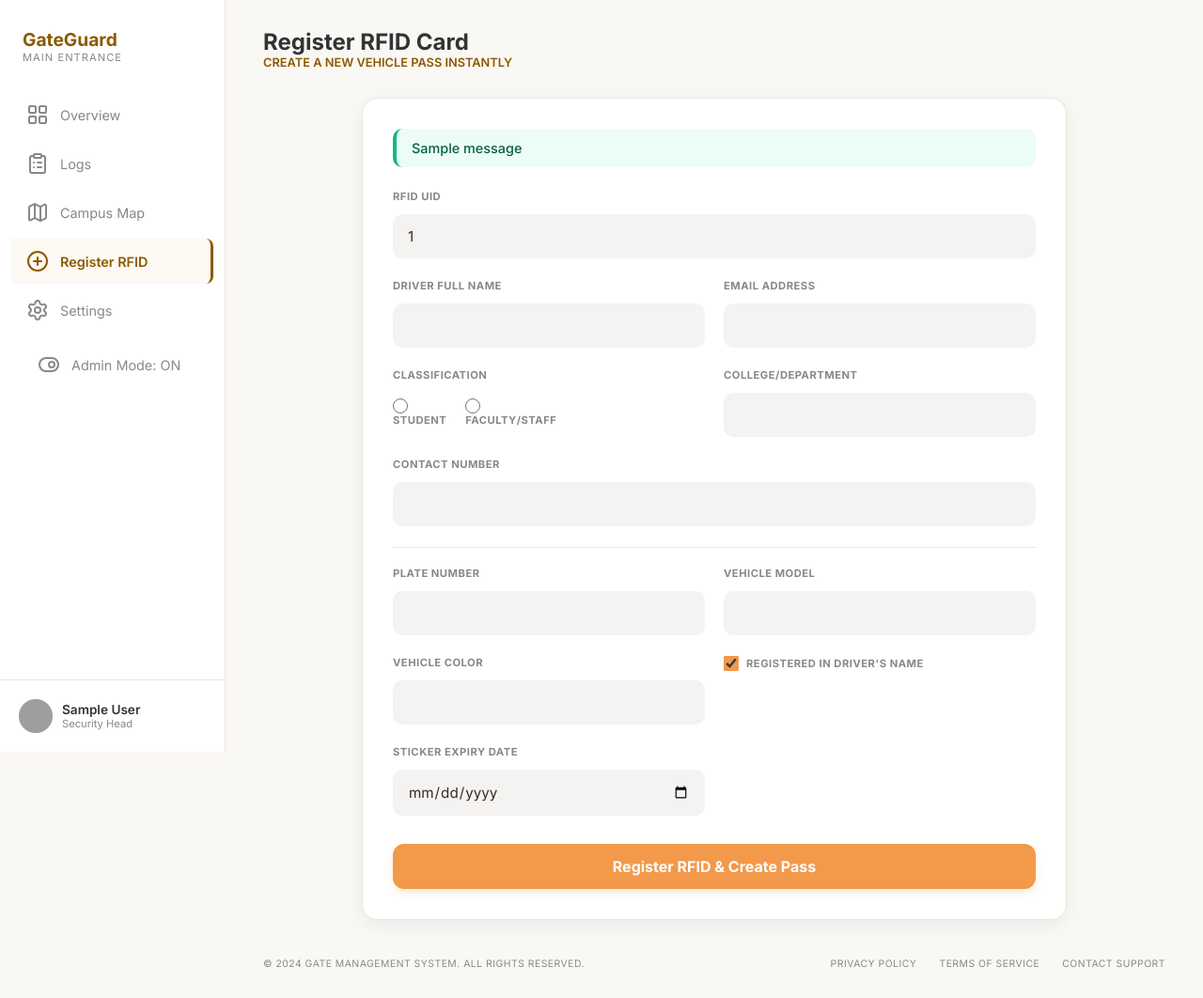
After one commit to Hansyel-droid/Pal_Gate, a Django app: page /gate/register-rfid/ in a window 1280 px wide. The commit adds this page. Shown: the whole page at 94% size. Run offline with Django 5.2, Linux system fonts and the light colour scheme; a user stored in the database is signed in; tables that the repository leaves empty hold one stand-in row (values such as "Sample post"); one stand-in notice (Sample message) is shown; grey boxes are pictures that could not be loaded.

Commit message:
add Id registration

```diff
--- a/api/urls.py
+++ b/api/urls.py
@@ -5,4 +5,6 @@ app_name = 'api'
 
 urlpatterns = [
     path('scan/', views.scan, name='scan'),
+    path('register-uid/', views.register_uid, name='register_uid'),
+    path('admin-status/', views.admin_status, name='admin_status'),
 ]
--- a/config/settings/base.py
+++ b/config/settings/base.py
@@ -48,6 +48,7 @@ TEMPLATES = [
                 'django.template.context_processors.request',
                 'django.contrib.auth.context_processors.auth',
                 'django.contrib.messages.context_processors.messages',
+                'gate_guard.context_processors.system_config',
             ],
         },
     },
--- /dev/null
+++ b/gate_guard/context_processors.py
@@ -0,0 +1,4 @@
+from .models import SystemConfig
+
+def system_config(request):
+    return {'system_config': SystemConfig.load()}
--- a/gate_guard/forms.py
+++ b/gate_guard/forms.py
@@ -11,3 +11,63 @@ class OfficerProfileForm(forms.ModelForm):
             'employee_id': forms.TextInput(attrs={'class': 'settings-input', 'readonly': 'readonly'}),
             'contact_number': forms.TextInput(attrs={'class': 'settings-input'}),
         }
+
+
+class RFIDRegistrationForm(forms.Form):
+    rfid_uid = forms.CharField(
+        max_length=100,
+        label='RFID UID',
+        widget=forms.TextInput(attrs={'class': 'form-input', 'placeholder': 'e.g. 04A1B2C3D4'})
+    )
+    driver_name = forms.CharField(
+        max_length=150,
+        label='Driver Full Name',
+        widget=forms.TextInput(attrs={'class': 'form-input'})
+    )
+    email = forms.EmailField(
+        required=True,
+        label='Driver Email (Login)',
+        widget=forms.EmailInput(attrs={'class': 'form-input'})
+    )
+    classification = forms.ChoiceField(
+        choices=[('student', 'Student'), ('faculty', 'Faculty/Staff')],
+        label='Classification',
+        widget=forms.RadioSelect(attrs={'class': 'radio-group'})
+    )
+    college_department = forms.CharField(
+        max_length=100,
+        required=False,
+        label='College / Department',
+        widget=forms.TextInput(attrs={'class': 'form-input'})
+    )
+    contact_number = forms.CharField(
+        max_length=15,
+        required=False,
+        label='Contact Number',
+        widget=forms.TextInput(attrs={'class': 'form-input'})
+    )
+    plate_number = forms.CharField(
+        max_length=20,
+        label='Plate Number',
+        widget=forms.TextInput(attrs={'class': 'form-input'})
+    )
+    vehicle_model = forms.CharField(
+        max_length=100,
+        label='Vehicle Model',
+        widget=forms.TextInput(attrs={'class': 'form-input'})
+    )
+    vehicle_color = forms.CharField(
+        max_length=50,
+        label='Vehicle Color',
+        widget=forms.TextInput(attrs={'class': 'form-input'})
+    )
+    is_owner = forms.BooleanField(
+        required=False,
+        initial=True,
+        label="Vehicle registered in driver's name?",
+        widget=forms.CheckboxInput(attrs={'class': 'checkbox'})
+    )
+    expiry_date = forms.DateField(
+        widget=forms.DateInput(attrs={'type': 'date', 'class': 'form-input'}),
+        label='Sticker Expiry Date'
+    )
--- a/gate_guard/urls.py
+++ b/gate_guard/urls.py
@@ -11,4 +11,6 @@ urlpatterns = [
     path('settings/', views.settings, name='settings'),
     path('incident/<int:log_id>/', views.incident_report, name='incident_report'),
     path('incident/<int:log_id>/pdf/', views.download_incident_pdf, name='download_incident_pdf'),
+    path('register-rfid/', views.register_rfid, name='register_rfid'),
+    path('toggle-admin/', views.toggle_admin_mode, name='toggle_admin_mode'),
 ]
--- a/gate_guard/views.py
+++ b/gate_guard/views.py
@@ -4,15 +4,16 @@ from django.contrib import messages
 from django.contrib.auth import update_session_auth_hash
 from django.contrib.auth.forms import PasswordChangeForm
 from django.utils import timezone
-from datetime import timedelta, datetime
+from datetime import timedelta, datetime, date
 from django.db.models import Q, Count
 from django.core.paginator import Paginator
 from django.http import HttpResponse
 import csv
 
-from .models import GateLog
-from sticker_portal.models import StickerApplication
-from .forms import OfficerProfileForm
+from accounts.models import User
+from .models import GateLog, RFIDTag, PendingRFIDRegistration, SystemConfig
+from sticker_portal.models import StickerApplication, Vehicle
+from .forms import OfficerProfileForm, RFIDRegistrationForm
 
 
 # ------------------------------------------------------------------
@@ -289,3 +290,99 @@ def download_incident_pdf(request, log_id):
     log = get_object_or_404(GateLog, id=log_id)
     buffer = generate_incident_report_pdf(log)
     return FileResponse(buffer, as_attachment=True, filename=f'incident_report_{log.id}.pdf')
+
+
+@login_required
+@user_passes_test(lambda u: u.user_type in ['security_officer', 'sticker_admin'], login_url='/accounts/login/')
+def register_rfid(request):
+    # Get the latest pending UID (if any)
+    last_pending = PendingRFIDRegistration.objects.order_by('-created_at').first()
+    pending_uid = last_pending.rfid_uid if last_pending else ''
+
+    if request.method == 'POST':
+        form = RFIDRegistrationForm(request.POST)
+        if form.is_valid():
+            data = form.cleaned_data
+
+            # 1. Create or get the driver (User)
+            username = data['email'].split('@')[0]  # simple username from email
+            user, created = User.objects.get_or_create(
+                email=data['email'],
+                defaults={
+                    'username': username,
+                    'first_name': data['driver_name'].split(' ')[0],
+                    'last_name': ' '.join(data['driver_name'].split(' ')[1:]) or 'NoSurname',
+                    'user_type': 'applicant',
+                    'classification': data['classification'],
+                    'college_department': data['college_department'],
+                    'contact_number': data['contact_number'],
+                }
+            )
+            if not created:
+                # Update existing user info
+                user.first_name = data['driver_name'].split(' ')[0]
+                user.last_name = ' '.join(data['driver_name'].split(' ')[1:]) or user.last_name
+                user.classification = data['classification']
+                user.college_department = data['college_department']
+                user.contact_number = data['contact_number']
+                user.save()
+
+            # 2. Create or get Vehicle
+            vehicle, _ = Vehicle.objects.get_or_create(
+                plate_number=data['plate_number'],
+                defaults={
+                    'model': data['vehicle_model'],
+                    'color': data['vehicle_color'],
+                    'owner': user,
+                    'is_owner': data['is_owner'],
+                }
+            )
+
+            # 3. Create an approved StickerApplication
+            application = StickerApplication.objects.create(
+                applicant=user,
+                vehicle=vehicle,
+                status='approved',
+                expiry_date=data['expiry_date'],
+                approved_at=timezone.now(),
+                approved_by=request.user,
+                submitted_at=timezone.now()
+            )
+
+            # 4. Check for existing RFID tag
+            if RFIDTag.objects.filter(tag_id=data['rfid_uid']).exists():
+                messages.error(request, f'RFID UID {data["rfid_uid"]} already exists!')
+            else:
+                RFIDTag.objects.create(
+                    tag_id=data['rfid_uid'],
+                    sticker_application=application,
+                    is_active=True
+                )
+                messages.success(request, f'RFID {data["rfid_uid"]} registered successfully for {data["driver_name"]} ({data["plate_number"]})')
+                # After successful registration, delete all pending UIDs
+                PendingRFIDRegistration.objects.all().delete()
+                return redirect('gate_guard:register_rfid')   # stay on page or redirect to log
+
+    else:
+        initial = {}
+        if pending_uid:
+            initial['rfid_uid'] = pending_uid
+        form = RFIDRegistrationForm(initial=initial)
+
+    return render(request, 'gate_guard/register_rfid.html', {
+        'form': form,
+        'pending_uid': pending_uid,
+    })
+
+
+@login_required
+@user_passes_test(is_security_officer, login_url='/accounts/login/')
+def toggle_admin_mode(request):
+    config = SystemConfig.load()
+    if request.method == 'POST':
+        config.admin_mode = not config.admin_mode
+        config.save()
+        status = 'ON' if config.admin_mode else 'OFF'
+        messages.success(request, f'Admin Mode turned {status}.')
+        return redirect('gate_guard:overview')   # or wherever you want
+    return redirect('gate_guard:overview')
--- a/templates/base_gate.html
+++ b/templates/base_gate.html
@@ -29,9 +29,25 @@
                 <a href="{% url 'gate_guard:campus_map' %}" class="nav-item {% if request.resolver_match.url_name == 'campus_map' %}active{% endif %}">
                     <i data-lucide="map"></i> Campus Map
                 </a>
+                <a href="{% url 'gate_guard:register_rfid' %}" class="nav-item {% if request.resolver_match.url_name == 'register_rfid' %}active{% endif %}">
+                    <i data-lucide="plus-circle"></i> Register RFID
+                </a>
                 <a href="{% url 'gate_guard:settings' %}" class="nav-item {% if request.resolver_match.url_name == 'settings' %}active{% endif %}">
                     <i data-lucide="settings"></i> Settings
                 </a>
+                {% if user.is_security_officer %}
+                <li style="list-style:none; margin-top: 10px;">
+                    {% with config=system_config %}
+                    <form method="post" action="{% url 'gate_guard:toggle_admin_mode' %}" style="padding: 0 12px;">
+                        {% csrf_token %}
+                        <button type="submit" class="nav-item" style="width:100%; border:none; background:none; cursor:pointer;">
+                            <i data-lucide="{% if config.admin_mode %}toggle-right{% else %}toggle-left{% endif %}"></i>
+                            Admin Mode: {% if config.admin_mode %}ON{% else %}OFF{% endif %}
+                        </button>
+                    </form>
+                    {% endwith %}
+                </li>
+                {% endif %}
             </nav>
             <div class="sidebar-footer">
                 <div class="user-profile">
--- /dev/null
+++ b/templates/gate_guard/register_rfid.html
@@ -0,0 +1,245 @@
+{% extends 'base_gate.html' %}
+{% load static %}
+
+{% block title %}Register RFID Card{% endblock %}
+
+{% block extra_css %}
+<link rel="stylesheet" href="{% static 'css/gate_guard/style2.css' %}">
+<style>
+    .rfid-form-card {
+        background: var(--bg-white);
+        border-radius: 16px;
+        padding: 32px;
+        max-width: 750px;
+        margin: 0 auto;
+        box-shadow: 0 6px 20px rgba(0,0,0,0.06);
+        border: 1px solid var(--border);
+    }
+    .rfid-form-card h2 {
+        margin-bottom: 24px;
+        color: var(--primary);
+        font-weight: 700;
+    }
+
+    .form-row {
+        display: flex;
+        gap: 20px;
+        margin-bottom: 22px;
+    }
+
+    .form-group {
+        flex: 1;
+    }
+
+    .form-group label {
+        display: block;
+        font-size: 0.7rem;
+        font-weight: 700;
+        color: var(--text-muted);
+        margin-bottom: 6px;
+        text-transform: uppercase;
+        letter-spacing: 0.5px;
+    }
+
+    /* Make input fields clearly visible */
+    .form-input,
+    input[type="text"],
+    input[type="email"],
+    input[type="date"],
+    input[type="password"],
+    select {
+        width: 100%;
+        padding: 12px 14px;
+        background: #F4F3F1;          /* light warm grey, not pure white */
+        border: 2px solid transparent;
+        border-radius: 10px;
+        font-size: 0.95rem;
+        color: var(--text-dark);
+        transition: border 0.2s, background 0.2s;
+        outline: none;
+    }
+
+    .form-input:focus,
+    input:focus {
+        border-color: var(--primary-orange, #F2994A);
+        background: white;
+        box-shadow: 0 0 0 3px rgba(242,153,74,0.15);
+    }
+
+    .radio-group {
+        display: flex;
+        gap: 20px;
+        margin-top: 6px;
+    }
+    .radio-label {
+        display: flex;
+        align-items: center;
+        gap: 6px;
+        font-size: 0.9rem;
+    }
+    .radio-label input {
+        accent-color: var(--primary-orange, #F2994A);
+        width: 16px;
+        height: 16px;
+        margin: 0;
+    }
+
+    .checkbox {
+        accent-color: var(--primary-orange, #F2994A);
+    }
+
+    .btn-submit {
+        background: var(--primary-orange, #F2994A);
+        color: white;
+        border: none;
+        padding: 14px 28px;
+        border-radius: 12px;
+        font-weight: 700;
+        font-size: 1rem;
+        cursor: pointer;
+        width: 100%;
+        transition: background 0.2s;
+        margin-top: 8px;
+        box-shadow: 0 4px 8px rgba(242,153,74,0.2);
+    }
+    .btn-submit:hover {
+        background: var(--primary, #8B5A00);
+        box-shadow: 0 6px 14px rgba(242,153,74,0.3);
+    }
+
+    .messages {
+        margin-bottom: 24px;
+    }
+    .alert {
+        padding: 12px 16px;
+        border-radius: 10px;
+        font-size: 0.9rem;
+        font-weight: 500;
+        border-left: 4px solid;
+    }
+    .alert-success {
+        background: #ECFDF5;
+        color: #065F46;
+        border-left-color: #10B981;
+    }
+    .alert-error {
+        background: #FEF2F2;
+        color: #991B1B;
+        border-left-color: #EF4444;
+    }
+
+    hr {
+        border: none;
+        border-top: 1px solid var(--border);
+        margin: 24px 0;
+    }
+
+    /* Responsive */
+    @media (max-width: 600px) {
+        .form-row {
+            flex-direction: column;
+            gap: 16px;
+        }
+    }
+</style>
+{% endblock %}
+
+{% block content %}
+<header class="top-header">
+    <div class="header-title">
+        <h2 class="title">Register RFID Card</h2>
+        <p class="subtitle">Create a new vehicle pass instantly</p>
+    </div>
+</header>
+
+<div class="rfid-form-card">
+    {% if messages %}
+    <div class="messages">
+        {% for message in messages %}
+        <div class="alert {% if message.tags == 'error' %}alert-error{% else %}alert-success{% endif %}">
+            {{ message }}
+        </div>
+        {% endfor %}
+    </div>
+    {% endif %}
+
+    <form method="post">
+        {% csrf_token %}
+
+        <div class="form-row">
+            <div class="form-group">
+                <label for="{{ form.rfid_uid.id_for_label }}">RFID UID</label>
+                {{ form.rfid_uid }}
+            </div>
+        </div>
+
+        <div class="form-row">
+            <div class="form-group">
+                <label for="{{ form.driver_name.id_for_label }}">Driver Full Name</label>
+                {{ form.driver_name }}
+            </div>
+            <div class="form-group">
+                <label for="{{ form.email.id_for_label }}">Email Address</label>
+                {{ form.email }}
+            </div>
+        </div>
+
+        <div class="form-row">
+            <div class="form-group">
+                <label>Classification</label>
+                <div class="radio-group">
+                    {% for radio in form.classification %}
+                    <label class="radio-label">{{ radio.tag }} {{ radio.choice_label }}</label>
+                    {% endfor %}
+                </div>
+            </div>
+            <div class="form-group">
+                <label for="{{ form.college_department.id_for_label }}">College/Department</label>
+                {{ form.college_department }}
+            </div>
+        </div>
+
+        <div class="form-row">
+            <div class="form-group">
+                <label for="{{ form.contact_number.id_for_label }}">Contact Number</label>
+                {{ form.contact_number }}
+            </div>
+        </div>
+
+        <hr style="margin: 20px 0;">
+
+        <div class="form-row">
+            <div class="form-group">
+                <label for="{{ form.plate_number.id_for_label }}">Plate Number</label>
+                {{ form.plate_number }}
+            </div>
+            <div class="form-group">
+                <label for="{{ form.vehicle_model.id_for_label }}">Vehicle Model</label>
+                {{ form.vehicle_model }}
+            </div>
+        </div>
+
+        <div class="form-row">
+            <div class="form-group">
+                <label for="{{ form.vehicle_color.id_for_label }}">Vehicle Color</label>
+                {{ form.vehicle_color }}
+            </div>
+            <div class="form-group">
+                <label for="{{ form.is_owner.id_for_label }}" style="display: flex; align-items: center; gap: 8px;">
+                    {{ form.is_owner }} Registered in driver's name
+                </label>
+            </div>
+        </div>
+
+        <div class="form-row">
+            <div class="form-group">
+                <label for="{{ form.expiry_date.id_for_label }}">Sticker Expiry Date</label>
+                {{ form.expiry_date }}
+            </div>
+            <div class="form-group"></div>
+        </div>
+
+        <button type="submit" class="btn-submit">Register RFID & Create Pass</button>
+    </form>
+</div>
+{% endblock %}
```
Also changed, not shown: api/views.py (+43 -1 lines), gate_guard/models.py (+20 -0 lines), gate_guard/migrations/0002_pendingrfidregistration.py (added), gate_guard/migrations/0003_systemconfig.py (added).
